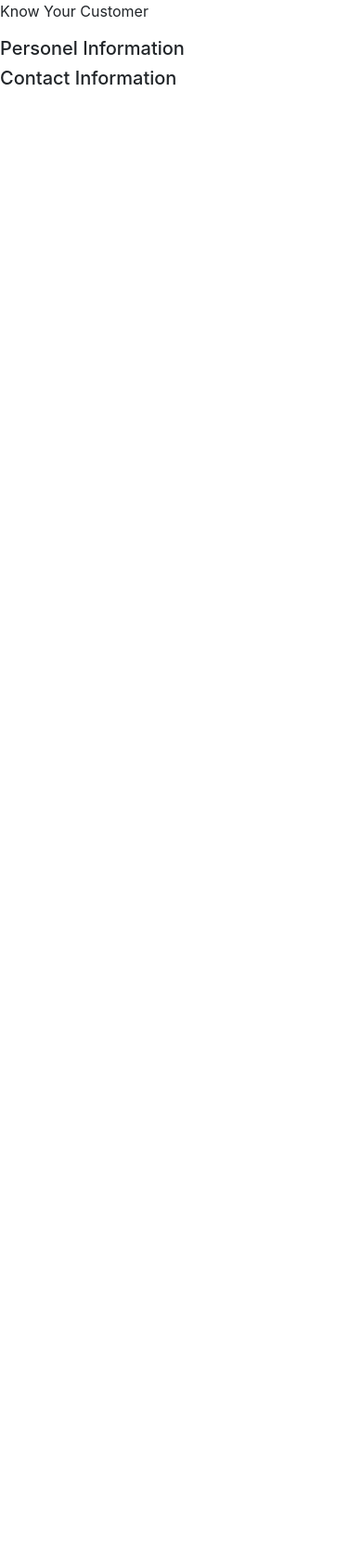
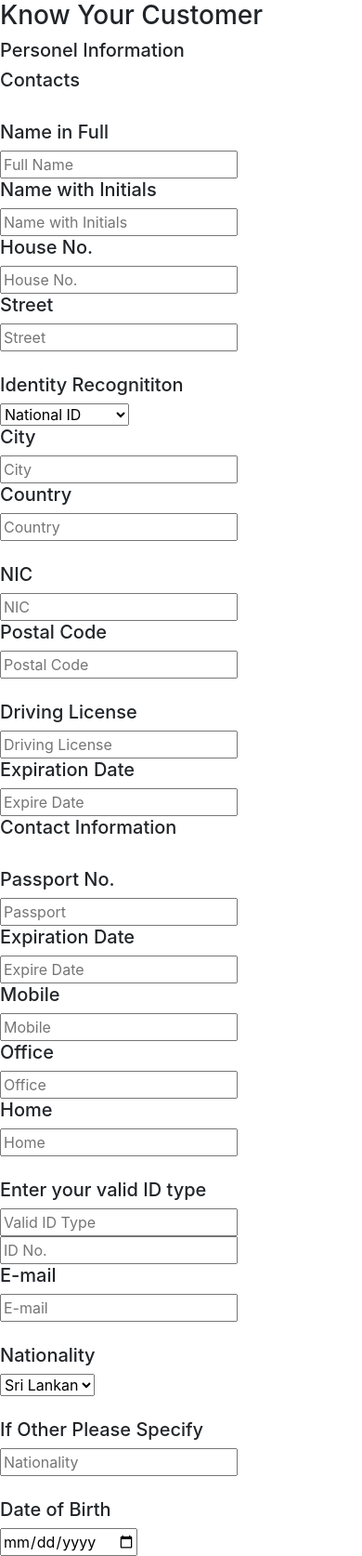
Before and after one commit to Dinithikw/TeamMicro, a Django app: page /kyc/ in a window 390 px wide. Shown: the whole page at 93% size. Before the commit the page ends 91 px from the top, so only its background shows below. Run offline with Django 3.2, Linux system fonts and the light colour scheme; some libraries are stand-ins or nearby versions.

Commit message:
Update index.html

```diff
--- a/kyc_django/kyc_django/kyc/templates/kyc/index.html
+++ b/kyc_django/kyc_django/kyc/templates/kyc/index.html
@@ -16,21 +16,265 @@
 <body>
   <div class="row">
     <div class="col-md-12 title">
-      <p>Know Your Customer</p>
+      <h3>Know Your Customer</h3>
     </div>
   </div>
   <div class="row">
-    <div class="col-md-5">
+
+    <div class="col-md-6">
       <form>
         <h5>Personel Information</h5>
       </form>
     </div>
-    <div class="col-md-5">
+
+    <div class="col-md-6">
+      <form>
+        <h5>Contacts</h5>
+      </form>
+    </div>
+  </div>
+
+  <br>
+
+<div class="row">
+    <div class="col-md-3">
+      <form>
+        <h5 class = "name">Name in Full</h5>
+        <input class = "fullname" type = "text" name = "fullname" placeholder = "Full Name" required>
+      </form>
+    </div>
+
+    <div class="col-md-3">
+      <form>
+        <h5 class = "name">Name with Initials</h5>
+        <input class = "nwi" type = "text" name = "nwi" placeholder = "Name with Initials" required>
+      </form>
+    </div>
+
+
+    <div class="col-md-3">
+        <form>
+          <h5 class = "address">House No.</h5>
+          <input class = "House_No" type = "text" name = "House" placeholder = "House No." required>
+        </form>
+    </div>
+
+      <div class="col-md-3">
+        <form>
+          <h5 class = "address">Street</h5>
+          <input class = "Street" type = "text" name = "Street" placeholder = "Street" required>
+        </form>
+      </div>
+</div>
+
+<br>
+  <div class="row">
+      <div class="col-md-2">
+        <form>
+          <h5 class = "ID_Recognitio">Identity Recognititon</h5>
+        </form>
+      </div>
+
+      <div class="col-md-4">
+        <form>
+          <select name="ID_type" id="ID_type">
+            <option value="National ID">National ID</option>
+            <option value="Passport">Passport</option>
+            <option value="Driving License">Driving License</option>
+            <!-- <option value="Senior Citizen ID">Senior Citizen ID</option> -->
+            <option value="Other">Other</option>
+          </select>
+        </form>
+      </div>
+
+      <div class="col-md-3">
+        <form>
+          <h5 class = "address">City</h5>
+          <input class = "City" type = "text" name = "City" placeholder = "City" required>
+        </form>
+      </div>
+
+      <div class="col-md-3">
+        <form>
+          <h5 class = "address">Country</h5>
+          <input class = "Country" type = "text" name = "Country" placeholder = "Country" required>
+        </form>
+      </div>
+  </div>
+
+<br>
+
+<div class="row">
+    <div class="col-md-3">
+      <form>
+        <h5 class = "NIC">NIC</h5>
+      </form>
+    </div>
+
+      <div class="col-md-3">
+        <form>
+          <input class = "NIC" type = "text" name = "NIC" placeholder = "NIC" required>
+        </form>
+      </div>
+
+      <div class="col-md-3">
+        <form>
+          <h5 class = "address">Postal Code</h5>
+          <input class = "Postal_Code" type = "text" name = "Postal_Code" placeholder = "Postal Code" required>
+        </form>
+      </div>
+</div>
+
+<br>
+
+<div class="row">
+  <div class="col-md-3">
+    <form>
+      <h5 class = "Driving_License">Driving License</h5>
+      <input class = "Driving_License" type = "text" name = "Driving_License" placeholder = "Driving License" required>
+    </form>
+  </div>
+
+  <div class="col-md-3">
+    <form>
+      <h5 class = "Exp">Expiration Date</h5>
+      <input class = "Exp" type = "text" name = "Exp" placeholder = "Expire Date" required>
+    </form>
+  </div>
+
+<br>
+    <div class="col-md-6">
       <form>
         <h5>Contact Information</h5>
       </form>
     </div>
   </div>
+
+<br>
+
+<div class="row">
+  <div class="col-md-3">
+    <form>
+      <h5 class = "Passport">Passport No.</h5>
+      <input class = "Passport" type = "text" name = "Passport" placeholder = "Passport" required>
+    </form>
+  </div>
+
+  <div class="col-md-3">
+    <form>
+      <h5 class = "Exp">Expiration Date</h5>
+      <input class = "Exp" type = "text" name = "Exp" placeholder = "Expire Date" required>
+    </form>
+  </div>
+
+
+  <div class="col-md-2">
+    <form>
+      <h5 class = "Mobile">Mobile</h5>
+      <input class = "Mobile" type = "text" name = "Exp" placeholder = "Mobile" required>
+    </form>
+  </div>
+
+  <div class="col-md-2">
+    <form>
+      <h5 class = "Office">Office</h5>
+      <input class = "Office" type = "text" name = "Office" placeholder = "Office" required>
+    </form>
+  </div>
+
+  <div class="col-md-2">
+    <form>
+      <h5 class = "Home">Home</h5>
+      <input class = "Home" type = "text" name = "Home" placeholder = "Home" required>
+    </form>
+  </div>
+
+</div>
+
+<br>
+
+<div class="row">
+    <div class="col-md-6">
+      <form>
+        <h5 class = "VID">Enter your valid ID type </h5>
+          <input class = "VID" type = "text" name = "VID" placeholder = "Valid ID Type" required>
+          <input class = "VID" type = "text" name = "VID" placeholder = "ID No." required>
+    </div>
+
+    <div class="col-md-1">
+      <form>
+				<h5 class = "Email">E-mail</h5>
+    </div>
+
+    <div class="col-md-2">
+      <form>
+					<input class = "email" type = "email" name = "email" placeholder = "E-mail" required>
+    </div>
+
+
+
+
+
+
+
+
+</div>
+
+<br>
+
+<div class="row">
+  <div class="col-md-3">
+    <h5 class = "Nationality"> Nationality</h5>
+  </div>
+  <div class="col-md-3">
+      <select name="Nationality" id="Nationality">
+        <option value="Sri Lankan">Sri Lankan</option>
+        <option value="Other">Other</option>
+      </select>
+
+  </div>
+</div>
+
+<br>
+
+<div class="row">
+  <div class="col-md-12">
+    <h5 class = "Nationality"> If Other Please Specify</h5>
+    <input class = "Nationality" type = "text" name = "Nationality" placeholder = "Nationality" required>
+  </div>
+</div>
+
+<br>
+
+<div class="row">
+     <div class="col-md-3">
+          <h5 class = "DOB">Date of Birth </h5>
+     </div>
+
+      <div class="col-md-3">
+          <input type="date" id="birthday" name="birthday">
+    </div>
+</div>
+
+
+
+
+
+
+
+
+
+
+
+
+
+
+
+
+
+
+
+
   <!--<form action="/your-name/" method="post">
     <label for="your_name">Your name: </label>
     <input id="your_name" type="text" name="your_name" value="{{ current_name }}">
```
